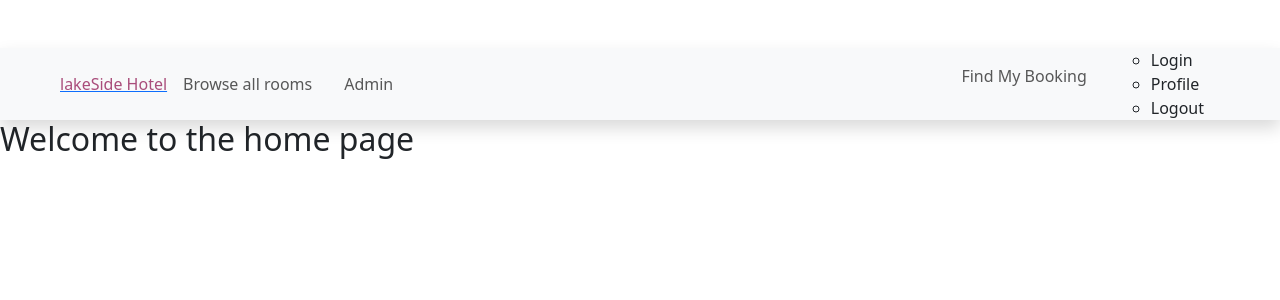
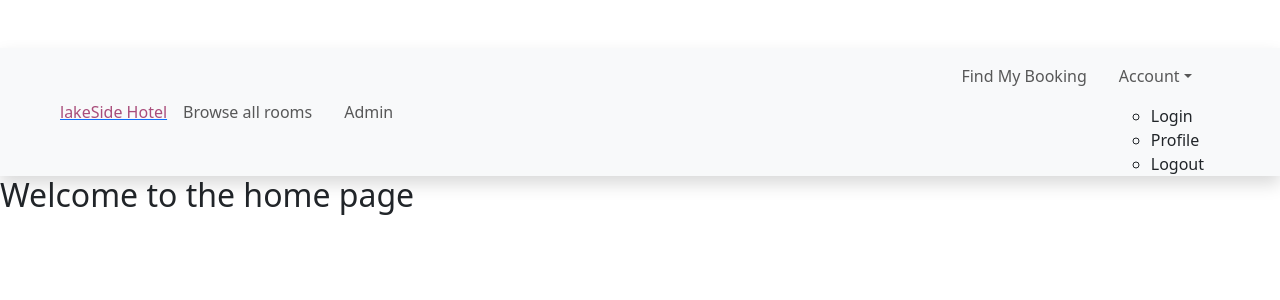
Before and after one commit to Mgokayay/LakeSideHotel-Frontend, a React (Vite) app in the folder lakeSide-hotel/: page / in a window 1280 px wide. Shown: the top 300 px of the page. Built offline with nearby package versions, Linux system fonts and the light colour scheme.

Commit message:
some features added to the navbar

```diff
--- a/lakeSide-hotel/src/components/layout/Navbar.jsx
+++ b/lakeSide-hotel/src/components/layout/Navbar.jsx
@@ -1,7 +1,12 @@
-import React from "react";
+import React, { useState } from "react";
 import { Link, NavLink } from "react-router-dom";
 
 const Navbar = () => {
+  const [showAccount, setShowAccount] = useState(false);
+
+  const handleAccountClick = () => {
+    setShowAccount(!showAccount);
+  };
   return (
     <nav className="navbar navbar-expand-lg bg-body-tertiary px-5 shadow  mt-5 sticky-top">
       <div className="container-fluid ">
@@ -44,7 +49,18 @@ const Navbar = () => {
             </li>
 
             <li className="nav-item dropdown">
-              <a></a>
+              <a
+                className={`nav-link dropdown-toggle ${
+                  showAccount ? "show" : ""
+                }`}
+                href="#"
+                role="button"
+                data-bs-toggle="dropdown"
+                aria-expanded="false"
+                onClick={handleAccountClick}
+              >
+                Account
+              </a>
 
               <ul>
                 <li>
```
